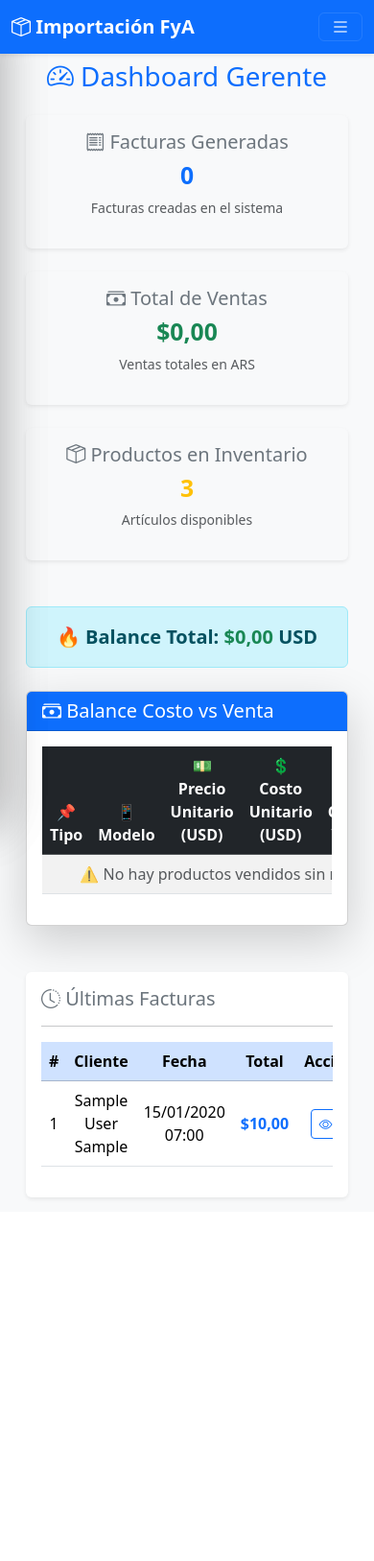
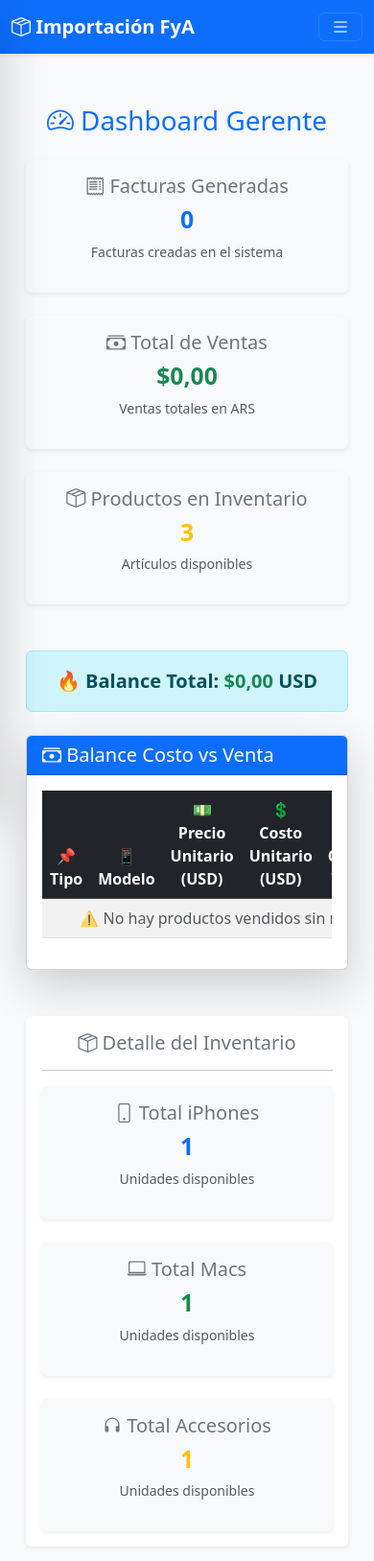
Before and after one commit to Gallo85/Importacionfya-v2, a Django app: page /core/dashboard/gerente/ in a window 390 px wide. Shown: the whole page at 96% size. Before the commit the page ends 1251 px from the top, so only its background shows below. Run offline with Django 5.2, Linux system fonts and the light colour scheme; a user stored in the database is signed in; tables that the repository leaves empty hold one stand-in row (values such as "Sample post").

Commit message:
Nueva versión con mejoras y correcciones

```diff
--- a/core/templates/core/base.html
+++ b/core/templates/core/base.html
@@ -12,47 +12,58 @@
     <link href="{% static 'css/styles.css' %}" rel="stylesheet">
 
     <style>
-        /* Ajustes del Navbar */
+        /* 🔹 Ajuste del Navbar */
         .navbar {
             position: fixed;
             width: 100%;
+            top: 0;
             z-index: 1050;
         }
 
-        /* Sidebar Responsivo */
+        /* 🔹 Sidebar fijo */
         .sidebar {
             width: 250px;
             height: 100vh;
-            background: #f8f9fa;
+            background: #212529;
+            color: white;
+            position: fixed;
+            top: 56px; /* Ajuste para que no tape el navbar */
+            left: 0;
             box-shadow: 2px 0px 10px rgba(0, 0, 0, 0.1);
-            position: fixed;
-            left: -250px; /* Oculto en móviles */
-            top: 56px; /* Justo debajo del navbar */
-            transition: left 0.3s ease-in-out;
-            z-index: 1050;
+            transition: all 0.3s ease-in-out;
+            display: flex;
+            flex-direction: column;
         }
 
-        /* Mostrar el sidebar cuando tiene la clase "show" */
-        .sidebar.show {
-            left: 0;
-        }
-
-        /* Ajuste del contenido principal */
+        /* 🔹 Ajuste del contenido principal */
         .content {
             flex-grow: 1;
             padding: 15px;
             margin-left: 250px;
+            margin-top: 70px; /* 🔹 Ajusta este valor para bajarlo más */
             transition: margin-left 0.3s ease-in-out;
         }
 
-        /* Diseño responsivo: ocultar sidebar en móviles */
+        /* 🔹 Sidebar en móviles */
         @media (max-width: 768px) {
             .sidebar {
                 left: -250px;
+                position: fixed;
+                z-index: 1000;
+            }
+            .sidebar.show {
+                left: 0;
             }
             .content {
                 margin-left: 0;
+                width: 100%;
             }
+        }
+
+        /* ✅ Evita que el sidebar oculte el contenido */
+        .sidebar .mt-auto {
+            margin-top: auto;
+            padding: 10px;
         }
     </style>
 </head>
@@ -73,17 +84,11 @@
 
     <!-- 🔹 Layout principal -->
     <div class="d-flex">
-        <!-- Sidebar (NO tiene navbar dentro) -->
-        <div class="sidebar bg-dark text-white shadow-lg p-3" id="sidebar">
-            <!-- Botón de cerrar en móviles -->
-            <button class="btn btn-danger d-lg-none mb-2 w-100" id="closeSidebar">
-                <i class="bi bi-x-lg"></i> Cerrar
-            </button>
-            {% include 'core/sidebar.html' %}
-        </div>
+        <!-- Sidebar (Cargado desde sidebar.html) -->
+        {% include 'core/sidebar.html' %}
 
         <!-- Contenido Principal -->
-        <div class="content container mt-4">
+        <div class="content">
             {% block content %}{% endblock %}
         </div>
     </div>
@@ -96,16 +101,9 @@
         document.addEventListener("DOMContentLoaded", function () {
             const sidebar = document.getElementById("sidebar");
             const sidebarToggle = document.getElementById("sidebarToggle");
-            const closeSidebar = document.getElementById("closeSidebar");
 
-            // Evento para abrir el sidebar
             sidebarToggle.addEventListener("click", function () {
                 sidebar.classList.toggle("show");
-            });
-
-            // Evento para cerrar el sidebar
-            closeSidebar.addEventListener("click", function () {
-                sidebar.classList.remove("show");
             });
 
             // Cerrar sidebar si se hace clic fuera en móviles
--- a/core/templates/core/dashboard_gerente.html
+++ b/core/templates/core/dashboard_gerente.html
@@ -87,44 +87,42 @@
         </div>
     </div>
 
-    <!-- 🔹 Últimas Facturas -->
+    <!-- 🔹 Resumen del Inventario -->
     <div class="card shadow-sm border-0 mt-5">
-        <div class="card-body">
-            <h5 class="card-title text-secondary"><i class="bi bi-clock-history"></i> Últimas Facturas</h5>
+        <div class="card-body text-center">
+            <h5 class="card-title text-secondary"><i class="bi bi-box-seam"></i> Detalle del Inventario</h5>
             <hr>
-            <div class="table-responsive">
-                <table class="table table-hover align-middle">
-                    <thead class="table-primary text-center">
-                        <tr>
-                            <th>#</th>
-                            <th>Cliente</th>
-                            <th>Fecha</th>
-                            <th>Total</th>
-                            <th>Acciones</th>
-                        </tr>
-                    </thead>
-                    <tbody>
-                        {% for factura in ultimas_facturas %}
-                        <tr class="text-center">
-                            <td>{{ factura.id }}</td>
-                            <td>{{ factura.cliente }}</td>
-                            <td>{{ factura.fecha|date:"d/m/Y H:i" }}</td>
-                            <td class="text-primary fw-bold">${{ factura.total|floatformat:2|intcomma }}</td>
-                            <td>
-                                <a href="{% url 'facturacion:detalle_factura' factura.id %}" class="btn btn-outline-primary btn-sm">
-                                    <i class="bi bi-eye"></i> Ver
-                                </a>
-                            </td>
-                        </tr>
-                        {% empty %}
-                        <tr>
-                            <td colspan="5" class="text-center text-muted">⚠️ No hay facturas recientes.</td>
-                        </tr>
-                        {% endfor %}
-                    </tbody>
-                </table>
+            <div class="row justify-content-center g-4">
+                <div class="col-lg-4 col-md-6">
+                    <div class="card shadow-sm border-0 text-center bg-light">
+                        <div class="card-body">
+                            <h5 class="card-title text-secondary"><i class="bi bi-phone"></i> Total iPhones</h5>
+                            <h2 class="fw-bold text-primary">{{ total_iphones|intcomma }}</h2>
+                            <p class="text-muted small">Unidades disponibles</p>
+                        </div>
+                    </div>
+                </div>
+                <div class="col-lg-4 col-md-6">
+                    <div class="card shadow-sm border-0 text-center bg-light">
+                        <div class="card-body">
+                            <h5 class="card-title text-secondary"><i class="bi bi-laptop"></i> Total Macs</h5>
+                            <h2 class="fw-bold text-success">{{ total_macs|intcomma }}</h2>
+                            <p class="text-muted small">Unidades disponibles</p>
+                        </div>
+                    </div>
+                </div>
+                <div class="col-lg-4 col-md-6">
+                    <div class="card shadow-sm border-0 text-center bg-light">
+                        <div class="card-body">
+                            <h5 class="card-title text-secondary"><i class="bi bi-headphones"></i> Total Accesorios</h5>
+                            <h2 class="fw-bold text-warning">{{ total_accesorios|intcomma }}</h2>
+                            <p class="text-muted small">Unidades disponibles</p>
+                        </div>
+                    </div>
+                </div>
             </div>
         </div>
     </div>
+
 </div>
 {% endblock %}
--- a/core/templates/core/sidebar.html
+++ b/core/templates/core/sidebar.html
@@ -1,9 +1,10 @@
-<div class="d-flex">
-    <!-- Sidebar -->
-    <div class="d-flex flex-column flex-shrink-0 p-3 bg-dark text-white shadow-lg sidebar" style="width: 250px; height: 100vh;">
-        <h3 class="text-left mb-4"> Menú</h3>
+<div class="d-flex flex-column sidebar bg-dark text-white shadow-lg p-3" id="sidebar">
+    <h3 class="text-start text-uppercase fw-bold mt-5 mb-4 text-light" style="letter-spacing: 1px; font-size: 1.3rem;">
+        Menú
+    </h3>
+
+    <!-- 🔹 Menú de navegación -->
     <ul class="nav nav-pills flex-column mb-auto">
-
         {% if user.role == 'Gerente' %}
             <li class="nav-item">
                 <a href="{% url 'dashboard_gerente' %}" class="nav-link text-white hover-style d-flex align-items-center">
@@ -20,7 +21,6 @@
                     <li><a href="{% url 'crear_producto' 'accesorio' %}" class="nav-link text-white hover-style ms-4"><i class="bi bi-plug-fill me-2"></i> Accesorio</a></li>
                 </ul>
             </li>
-
             <li><a href="{% url 'inventario' %}" class="nav-link text-white hover-style d-flex align-items-center"><i class="bi bi-box-seam-fill me-2"></i> Inventario</a></li>
             <li><a href="{% url 'clientes' %}" class="nav-link text-white hover-style d-flex align-items-center"><i class="bi bi-people-fill me-2"></i> Clientes</a></li>
             <li><a href="{% url 'facturacion:listar_facturas' %}" class="nav-link text-white hover-style d-flex align-items-center"><i class="bi bi-receipt-cutoff me-2"></i> Facturación</a></li>
@@ -47,7 +47,7 @@
 
     <hr class="border-light">
 
-        <!-- 🔹 Cerrar Sesión (Siempre Visible) -->
+    <!-- 🔹 Cerrar Sesión -->
     <div class="mt-auto">
         <a href="{% url 'logout' %}" class="btn btn-danger w-100 d-flex align-items-center justify-content-center">
             <i class="bi bi-box-arrow-right me-2"></i> Cerrar Sesión
@@ -55,17 +55,11 @@
     </div>
 </div>
 
-    <!-- Contenido Principal -->
-    <div class="flex-grow-1 p-4">
-        {% block content %}{% endblock %}
-    </div>
-</div>
-
-<!-- 🔹 Estilos para el Sidebar -->
+<!-- 🔹 Estilos Mejorados -->
 <style>
     .sidebar {
         width: 250px;
-        height: 100vh; /* 🔥 Ahora ocupa toda la altura */
+        height: 100vh; /* 🔥 Sidebar siempre ocupa toda la pantalla */
         position: fixed;
         top: 0;
         left: 0;
@@ -75,13 +69,21 @@
         flex-direction: column;
     }
 
-    /* ✅ Evitar que el botón de Cerrar Sesión desaparezca */
+    /* ✅ Ajuste para que "Menú" sea visible */
+    .sidebar h3 {
+        text-align: center;
+        font-size: 1.2rem;
+        color: white;
+        padding: 10px 0;
+    }
+
+    /* ✅ Evitar que el botón Cerrar Sesión desaparezca */
     .mt-auto {
         margin-top: auto;
         padding: 10px;
     }
 
-    /* Diseño responsivo: ocultar sidebar en móviles */
+    /* Diseño responsivo: sidebar oculto en móviles */
     @media (max-width: 768px) {
         .sidebar {
             left: -250px;
--- a/facturacion/static/css/styles.css
+++ b/facturacion/static/css/styles.css
@@ -21,3 +21,36 @@
     background-color: #e9ecef; /* Gris un poco más oscuro al hacer hover */
     color: #000; /* Negro */
 }
+
+
+
+/* Estilo para el botón "ver el menu en movil" */
+@media (max-width: 768px) {
+    .sidebar {
+        background: #212529 !important; /* 🔹 Color oscuro asegurado */
+        color: white !important;
+    }
+
+    .sidebar a {
+        color: white !important; /* 🔹 Asegurar visibilidad */
+    }
+
+    .sidebar .nav-link {
+        color: white !important;
+    }
+
+    .sidebar {
+        z-index: 1050 !important; /* 🔹 Mayor que el navbar */
+        position: fixed;
+        top: 0;
+        left: -250px; /* Se oculta por defecto */
+        width: 250px;
+        height: 100vh;
+        overflow-y: auto;
+        transition: left 0.3s ease-in-out;
+    }
+
+    .sidebar.show {
+        left: 0;
+    }
+}
```
Lines whose indentation alone changed are shown as unchanged.
